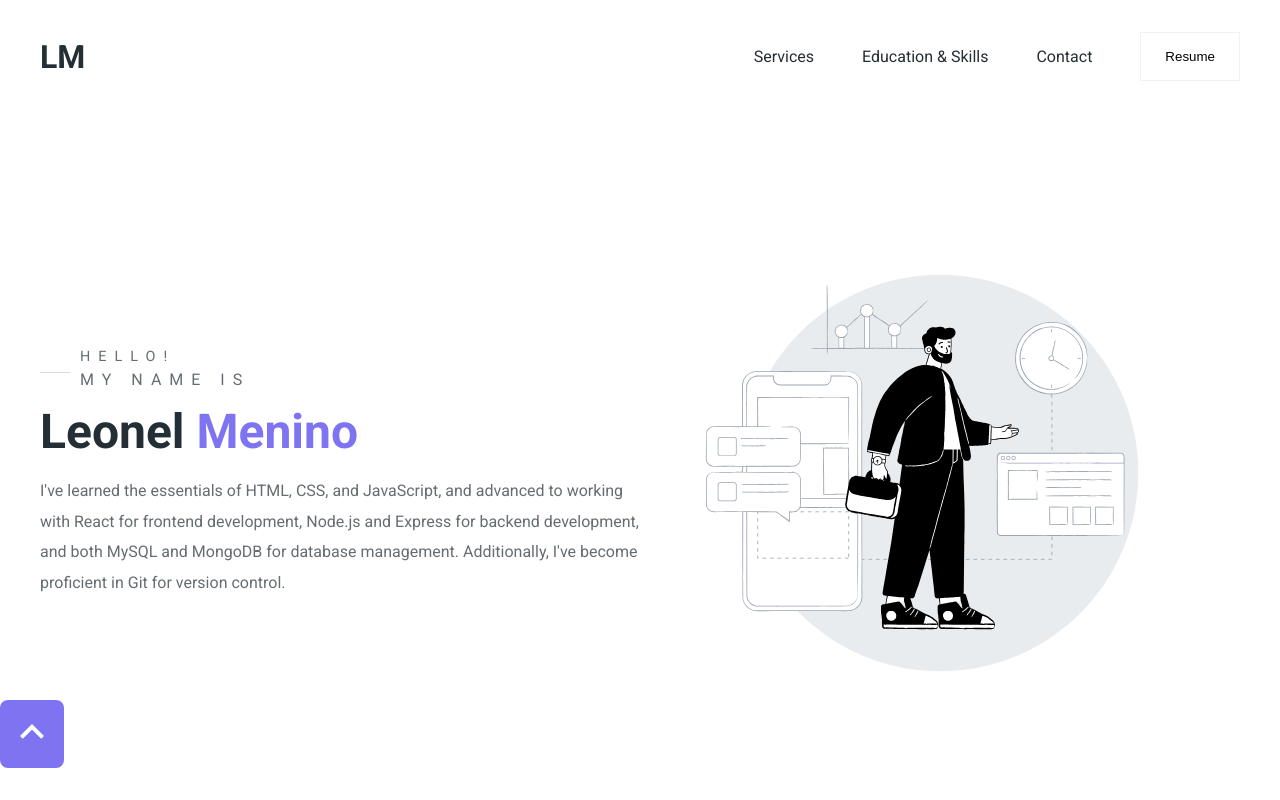
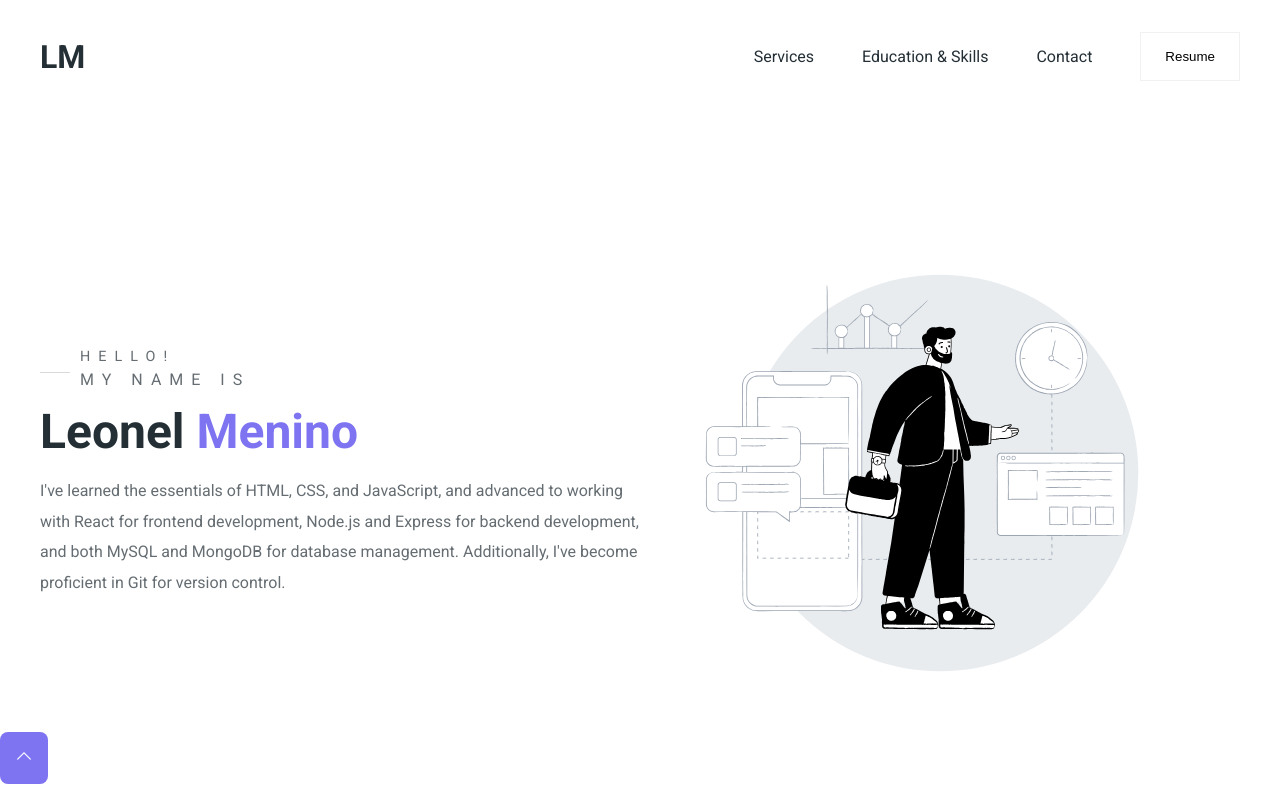
Before and after one commit to leomenino/Portfolio, a plain HTML site: page index.html in a window 1280 px wide. Shown: the top 800 px of the page. Drawn offline with nearby package versions, Linux system fonts and the light colour scheme.

Commit message:
back to top button final

```diff
--- a/index.html
+++ b/index.html
@@ -413,9 +413,9 @@
         .material-symbols-outlined {
           font-variation-settings:
           'FILL' 0,
-          'wght' 400,
+          'wght' 200,
           'GRAD' 0,
-          'opsz' 24
+          'opsz' 20
         }
         </style>
     <!-- End of Back to top button-->
--- a/styles/style.css
+++ b/styles/style.css
@@ -452,7 +452,7 @@ html {
 
 .back-to-top {
     position: fixed;
-    bottom: 2rem;
+    bottom: 1rem;
     right: inline-flex;
     align-items: center;
     justify-content: center;
@@ -465,7 +465,7 @@ html {
 
 .back-to-top span {
     color: #fff;
-    font-size: 3rem;
+    font-size: 2rem;
     transition: 0.2s ease-out;
 }
 
```
